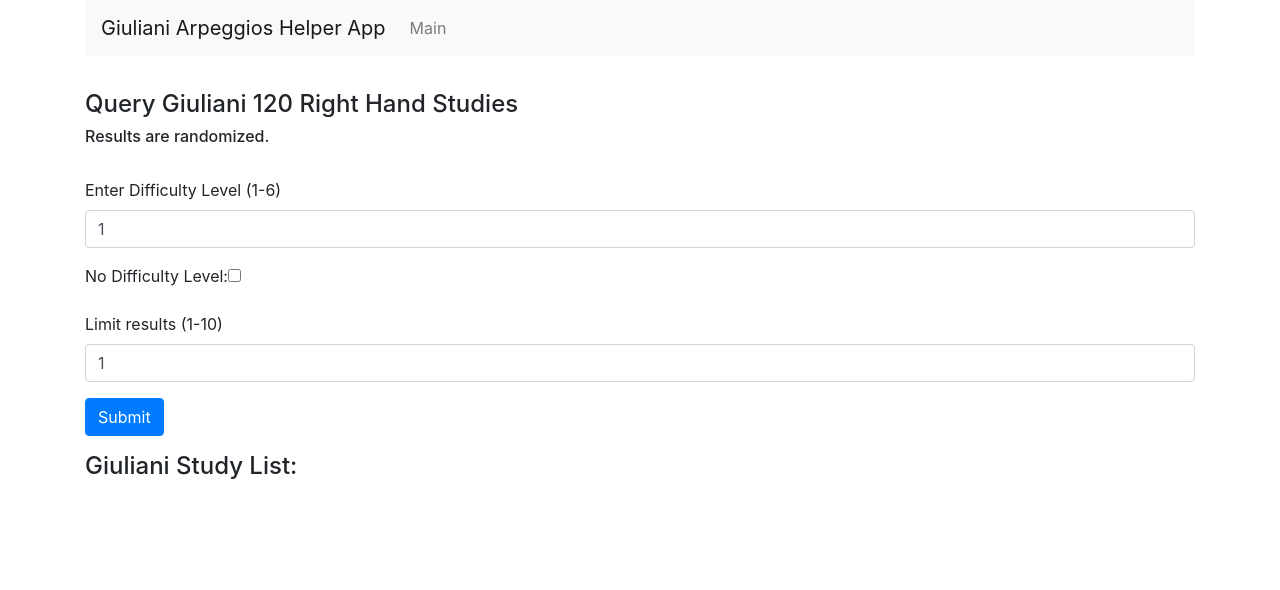
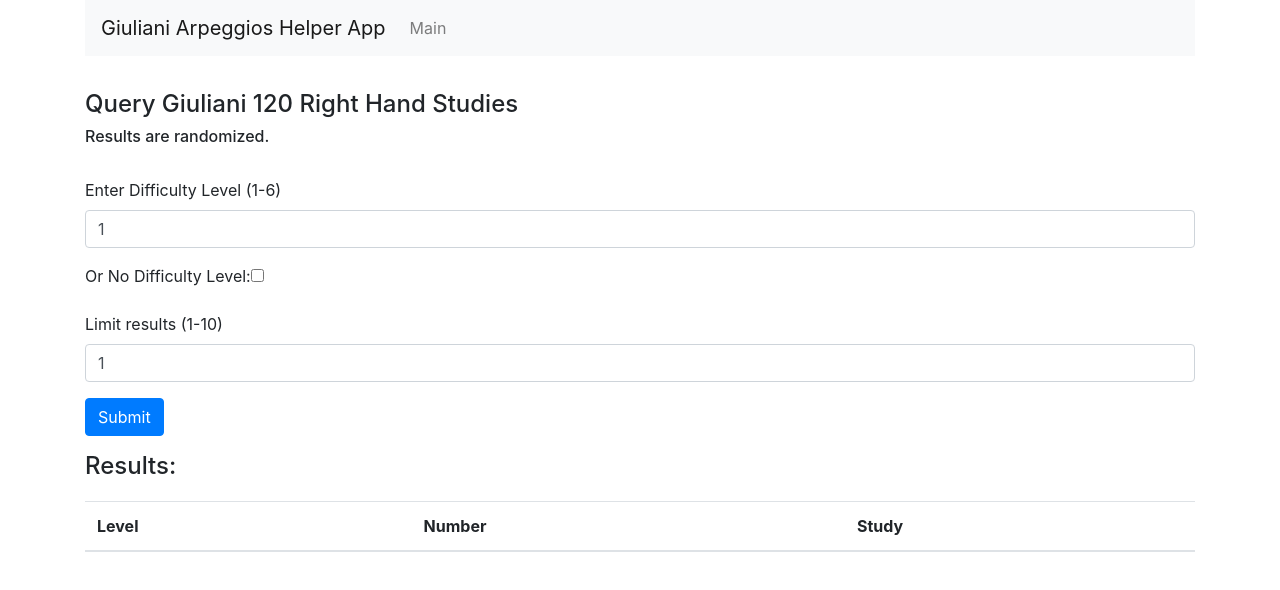
Before and after one commit to rmd6502/giuliani-arpeggio-helper, a React (Create React App) app in the folder giuliani-app-client/: page / in a window 1280 px wide. Shown: the top 590 px of the page. Built offline with nearby package versions, Linux system fonts and the light colour scheme.

Commit message:
almost there, data displays in react 2

```diff
--- a/giuliani-app-client/src/App.js
+++ b/giuliani-app-client/src/App.js
@@ -1,7 +1,6 @@
 import React, { Component } from "react";
 import { BrowserRouter as Router, Route, Link } from "react-router-dom";
 import "bootstrap/dist/css/bootstrap.min.css";
-
 
 import EditStudies from "./components/edit-studies-component";
 import MainPage from "./components/mainpage-component";
--- a/giuliani-app-client/src/components/mainpage-component.js
+++ b/giuliani-app-client/src/components/mainpage-component.js
@@ -29,6 +29,7 @@ export default class MainPage extends Component {
     this.onChangeStudyDifficultyLevel = this.onChangeStudyDifficultyLevel.bind(this);
     this.onChangeStudyResultLimit = this.onChangeStudyResultLimit.bind(this);
     this.onChangeStudyNoDifficulty = this.onChangeStudyNoDifficulty.bind(this);
+    this.studyList = this.studyList.bind(this);
     this.onSubmit = this.onSubmit.bind(this);
   }
 
@@ -52,10 +53,6 @@ export default class MainPage extends Component {
 
   onSubmit(e) {
     e.preventDefault();
-    console.log(`Form Submitted:`);
-    console.log(`Difficulty Level: ${this.state.studyDifficultyLevel}`);
-    console.log(`Limit results: ${this.state.studyResultLimit}`);
-    console.log(`No difficulty level: ${this.state.studyNoDifficulty}`)
 
     const diffLevel = this.state.studyDifficultyLevel;
     const resultLimit = this.state.studyResultLimit;
@@ -71,29 +68,30 @@ export default class MainPage extends Component {
         }
     })
     .then( res => {
-      console.log( "Giuliani database response" )
       return res.json()
     })
     .then ( data => {
-      console.log(" studies data ")
       this.setState({ studies: data })
-      console.log(this.state.studies);
+      console.log( this.state.studies) ;
     })
     .catch( (error) => {
       console.log(error);
     })
 
+    // reset state for 'no difficulty level'
     this.setState({
       studyNoDifficulty: false
     })
 
   }
 
-  studyList () {
+  studyList() {
     if(this.state.studies) {
       return this.state.studies.map( (currentStudy, i ) => {
         return ( <Study study={currentStudy} studyID={i} /> )
       })
+    } else {
+      return null;
     }
   }
 
@@ -119,7 +117,7 @@ export default class MainPage extends Component {
           </div>
 
           <div className="form-group">
-            <label>No Difficulty Level:</label>
+            <label>Or No Difficulty Level:</label>
             <input
               name="noDifficultyLevel"
               type="checkbox"
@@ -146,8 +144,15 @@ export default class MainPage extends Component {
         </form>
 
         <div>
-        <h4>Giuliani Study List: </h4>
+        <h4>Results: </h4>
         <table className="table table-striped" style={{ marginTop: 20 }} >
+          <thead>
+            <tr>
+              <th>Level</th>
+              <th>Number</th>
+              <th>Study</th>
+            </tr>
+          </thead>
           <tbody>
             { this.studyList() }
           </tbody>
```
Also changed, not shown: 1 other file (tests, documents, lock files or other folders).
